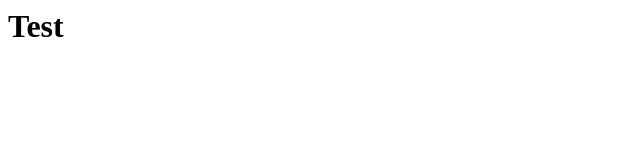
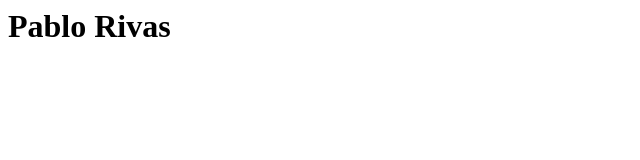
Before and after one commit to PRivas1/DayTrack, a plain HTML site: page index.html in a window 1280 px wide. Shown: the whole page, without its empty margins (0-640 px from the left). Drawn offline with Linux system fonts and the light colour scheme.

Commit message:
Update index.html

```diff
--- a/index.html
+++ b/index.html
@@ -5,6 +5,6 @@
     <title>Document</title>
 </head>
 <body>
-    <h1>Test</h1>
+    <h1>Pablo Rivas</h1>
 </body>
 </html>
```
